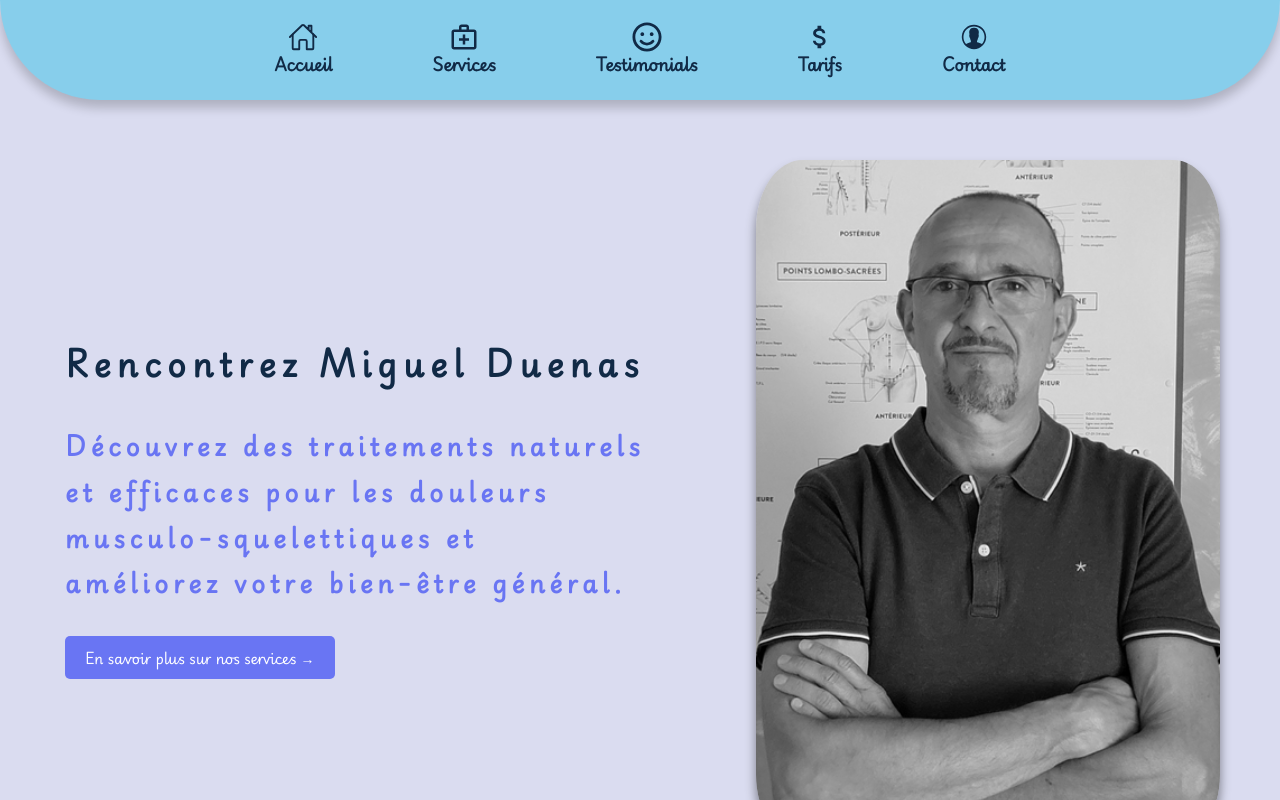
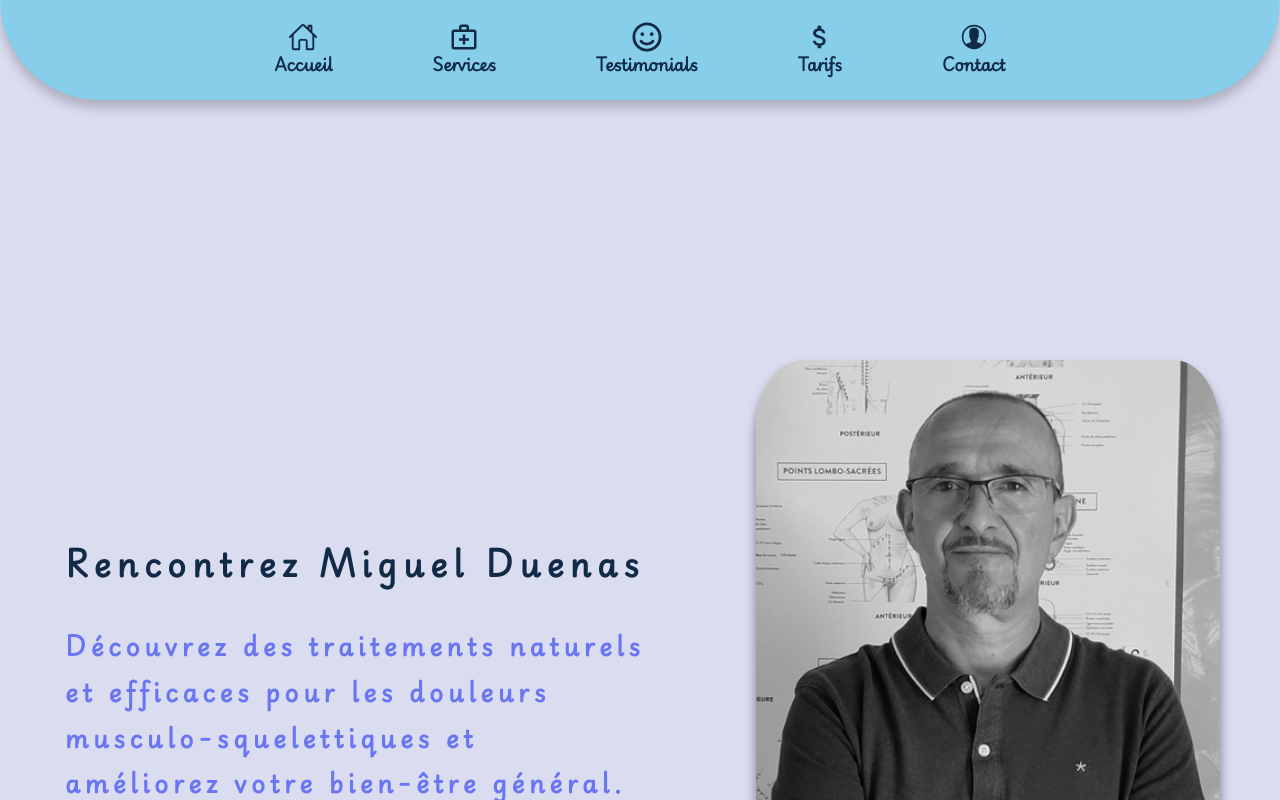
Before and after one commit to botUwU/Oshyp, a React (Vite) app: page / in a window 1280 px wide. Shown: the top 800 px of the page. Built offline with nearby package versions, Linux system fonts and the light colour scheme.

Commit message:
cleaned up

```diff
--- a/src/components/Home.jsx
+++ b/src/components/Home.jsx
@@ -104,4 +104,5 @@ const WrapperContainer = styled.div`
   background-color: ${colors.backGroundColor.mainWhite};
   display: flex;
   line-height: 1.9;
+  padding-top: 200px;
 `;
--- a/src/components/Main.jsx
+++ b/src/components/Main.jsx
@@ -7,11 +7,9 @@ import Footer from "./Footer";
 import Separator from "../customComponents/Separator";
 import BusinessCard from "./BusinessCard";
 export default function Main() {
-  const { homeRef, servicesRef, testimonialsRef } = useScroll();
   return (
     <>
       <Home />
-      {/* <Separator></Separator> */}
       <Service />
       <Testimonial />
       <Pricing />
```
